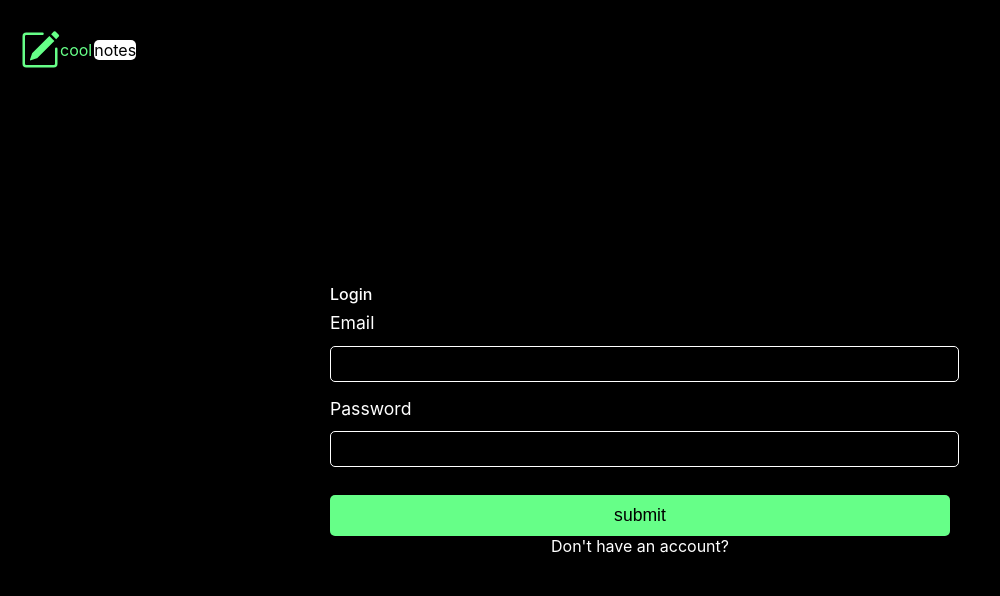
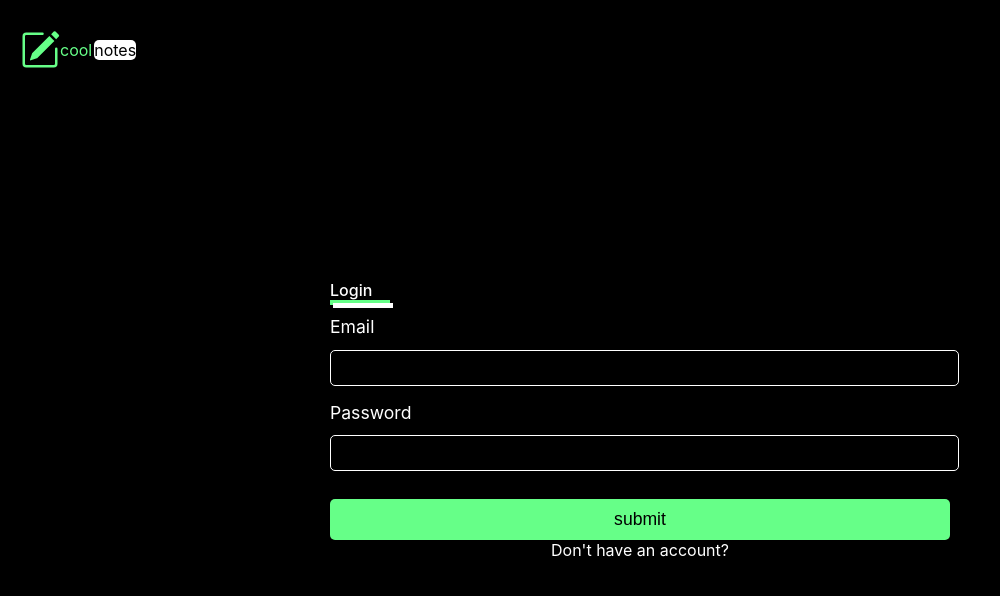
Before and after one commit to barnes-joseph/cool-notes, a React (Create React App) app: page /login in a window 1280 px wide. Shown: the top 596 px of the page, without its empty margins (0-1000 px from the left). Built offline with nearby package versions, Linux system fonts and the light colour scheme; no server answers.

Commit message:
Added some border lines

```diff
--- a/src/Components/FormHeader.js
+++ b/src/Components/FormHeader.js
@@ -1,10 +1,12 @@
 import React from "react";
-import {FormSpan} from '../Components/Styled'
+import {FormSpan,Line1,Line2} from '../Components/Styled'
 
 const FormHeader = ({header}) => {
     return(
     <React.Fragment>
         <FormSpan>{header}</FormSpan>
+        <Line1></Line1>
+        <Line2></Line2>
     </React.Fragment>
     )
 }
```
